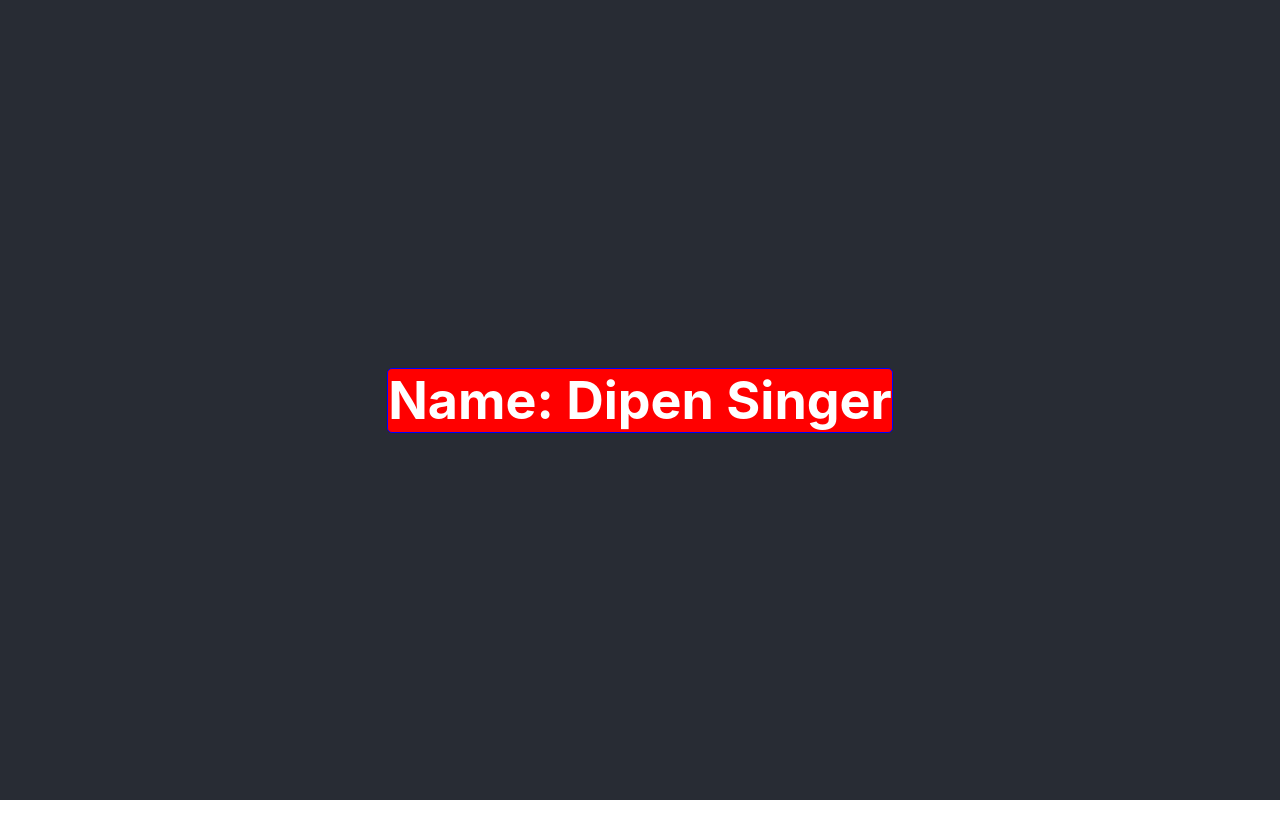
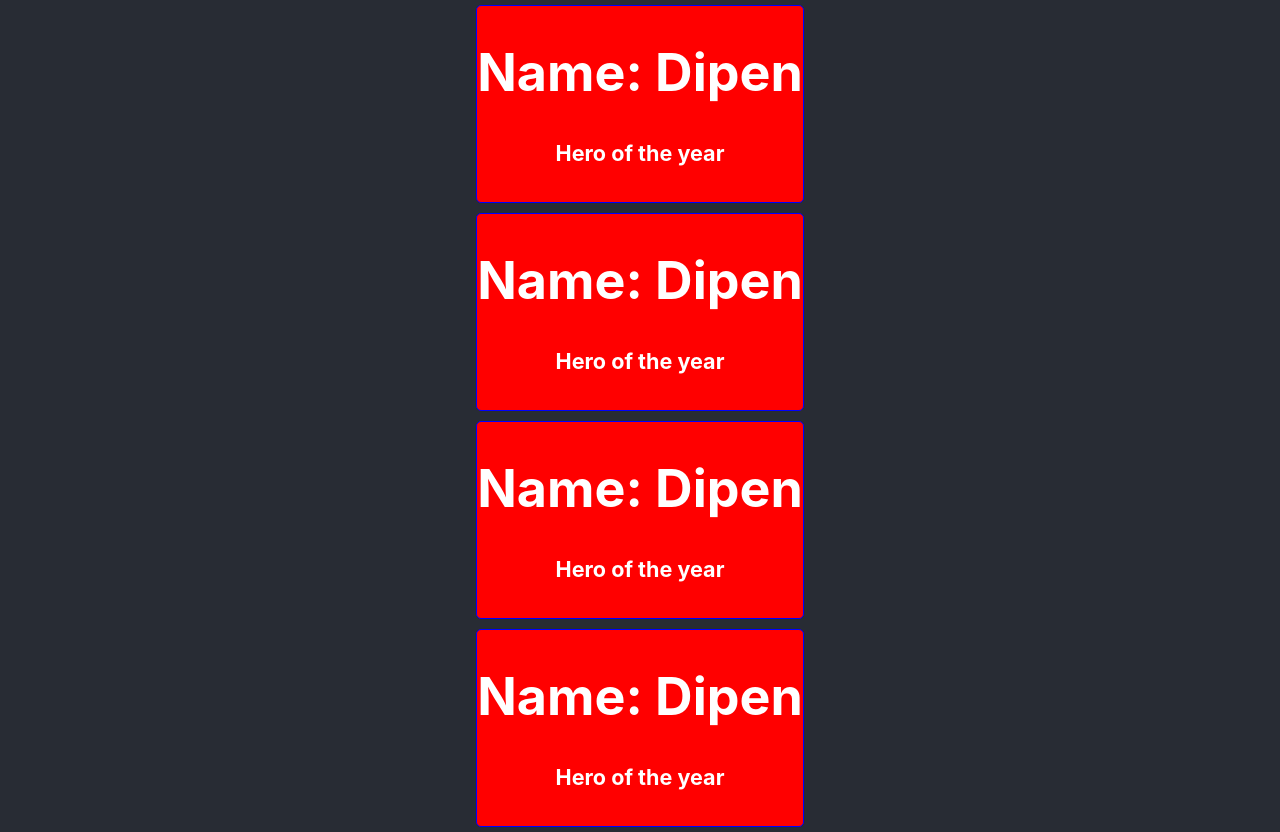
Before and after one commit to Dipen505/react-core-concepts, a React (Create React App) app: page / in a window 1280 px wide. Before the commit the page ends 800 px from the top, so only its background shows below. Built offline with nearby package versions, Linux system fonts and the light colour scheme.

Commit message:
added similar in look component

```diff
--- a/src/App.js
+++ b/src/App.js
@@ -7,19 +7,31 @@ function App() {
     name: "Dipen",
     Job: "Singer"
   }
+  return (
+    <div className="App">
+      <header className="App-header">
+      <Person profile = {person}></Person>
+      <Person profile = {person}></Person>
+      <Person profile = {person}></Person>
+      <Person profile = {person}></Person>
+      </header>
+    </div>
+  );
+}
+function Person(props) {
+  console.log(props);
   const personStyle = {
     border: "1px solid blue",
     backgroundColor: "red",
-    borderRadius: "5px"
+    borderRadius: "5px",
+    margin: "5px"
   }
   return (
-    <div className="App">
-      <header className="App-header">
-        <h1 style = {personStyle}>Name: {`${person.name} ${person.Job}`}</h1>
-
-      </header>
+    <div style = {personStyle}>
+      <h1>Name: {props.profile.name}</h1>
+      <h5>Hero of the year</h5>
     </div>
-  );
+  )
 }
 
 
```
